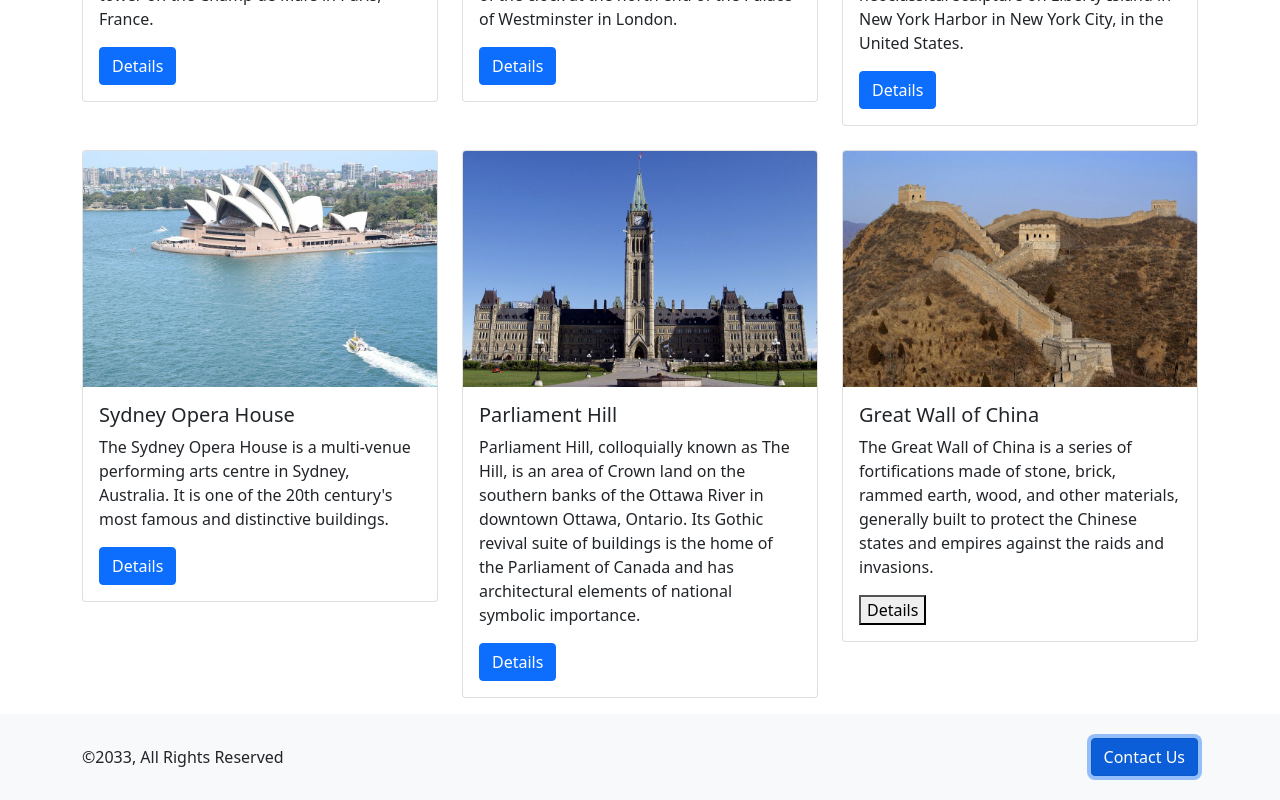
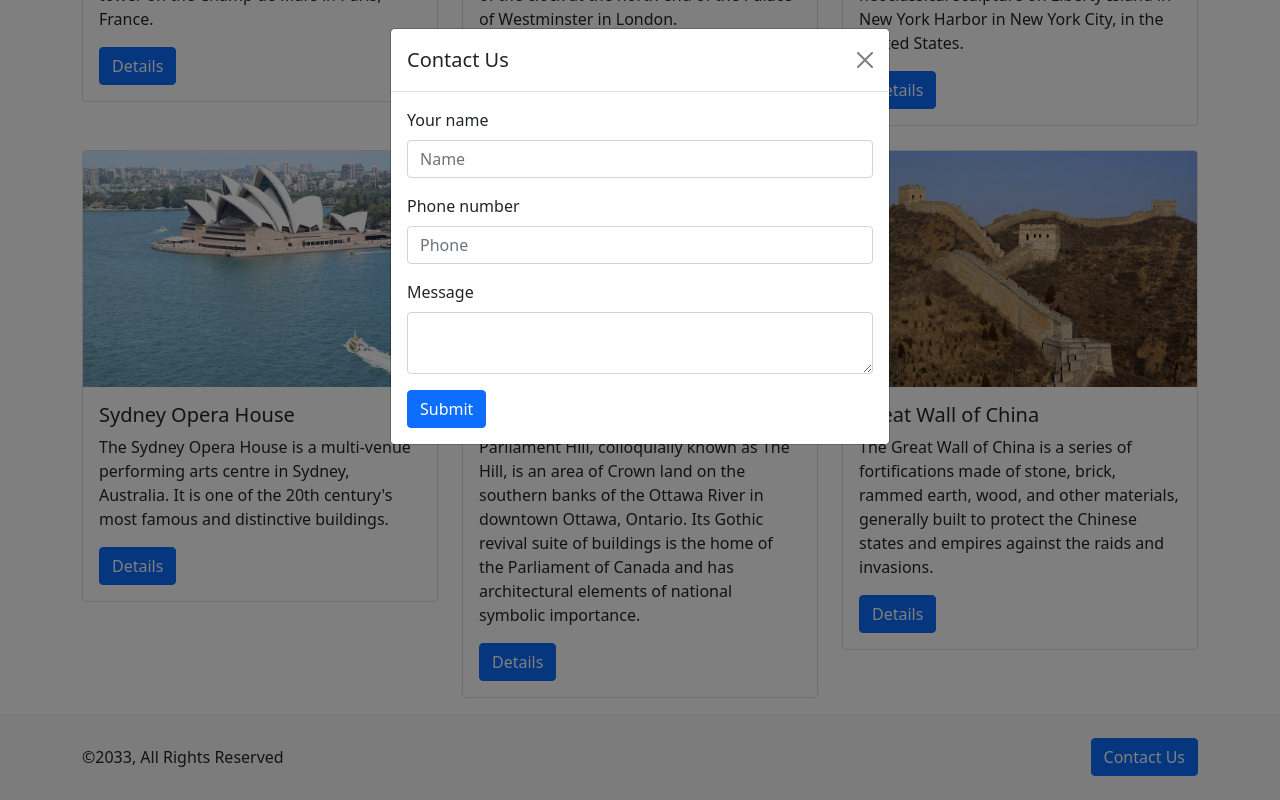
Before and after one commit to sfayson/travel-blog-site, a plain HTML site: page index.html in a window 1280 px wide. Both pictures are taken after a click on the button "Contact Us". Shown: the part 763-1563 px from the top of the page. Drawn offline with nearby package versions, Linux system fonts and the light colour scheme.

Commit message:
modal correction

```diff
--- a/index.html
+++ b/index.html
@@ -37,6 +37,9 @@
               </li>
               <li class="nav-item">
                 <a class="nav-link" aria-current="page" href="#">Contacts</a>
+              </li>
+              <li class="nav-item">
+                <a class="nav-link" aria-current="page" href="#">Admin Page</a>
               </li>
             </ul>
             <form class="d-flex">
@@ -242,7 +245,7 @@
                   generally built to protect the Chinese states and empires
                   against the raids and invasions.
                 </p>
-                <button  btn btn-primary">Details</button>
+                <button class="btn btn-primary">Details</button>
               </div>
             </div>
           </div>
@@ -250,28 +253,72 @@
       </div>
     </main>
     <footer class="navbar navbar-expand-lg navbar-light bg-light mt-3">
-<div class="container py-3">
-    <p class="copy mb-0">&copy;2033, All Rights Reserved</p>
-    <button type="button" class="btn btn-primary" data-bs-toggle="modal" data-bs-target="contact-us-modal">Contact Us</button>
-</div>
-    </footer>
-    <div class="modal fade" tabindex="-1" id="contact-us-modal">
+      <div class="container py-3">
+        <p class="copy mb-0">&copy;2033, All Rights Reserved</p>
+        <button
+          type="button"
+          class="btn btn-primary"
+          data-bs-toggle="modal"
+          data-bs-target="#contactusmodal"
+        >
+          Contact Us
+        </button>
+      </div>
+      <div
+        class="modal fade"
+        id="contactusmodal"
+        data-bs-backdrop="static"
+        data-bs-keyboard="false"
+        tabindex="-1"
+        aria-labelledby="contactusmodal"
+        aria-hidden="true"
+      >
+      <!-- modal correction -->
         <div class="modal-dialog">
           <div class="modal-content">
             <div class="modal-header">
-              <h5 class="modal-title" id="contact-us-modal">Modal title</h5>
-              <button type="button" class="btn-close" data-bs-dismiss="modal" aria-label="Close"></button>
+              <h5 class="modal-title" id="contactusmodal">Contact Us</h5>
+              <button
+                type="button"
+                class="btn-close"
+                data-bs-dismiss="modal"
+                aria-label="Close"
+              ></button>
             </div>
             <div class="modal-body">
-              <p>Modal body text goes here.</p>
-            </div>
-            <div class="modal-footer">
-              <button type="button" class="btn btn-secondary" data-bs-dismiss="modal">Close</button>
-              <button type="button" class="btn btn-primary">Save changes</button>
+              <form>
+                <div class="mb-3">
+                  <label for="name" class="form-label">Your name</label>
+                  <input
+                    type="text"
+                    class="form-control"
+                    id="name"
+                    placeholder="Name"
+                  />
+                </div>
+                <div class="mb-3">
+                  <label for="phone" class="form-label">Phone number</label>
+                  <input
+                    type="text"
+                    class="form-control"
+                    id="phone"
+                    placeholder="Phone"
+                  />
+                </div>
+                <div class="mb-3">
+                  <label for="message" class="form-label">Message</label>
+                  <textarea class="form-control" id="message"></textarea>
+                </div>
+                <button type="submit" class="btn btn-primary">Submit</button>
+              </form>
             </div>
           </div>
         </div>
       </div>
-      <script src="https://cdn.jsdelivr.net/npm/bootstrap@5.0.2/dist/js/bootstrap.bundle.min.js" crossorigin="anonymous"></script>
+    </footer>
+    <script
+      src="https://cdn.jsdelivr.net/npm/bootstrap@5.0.2/dist/js/bootstrap.bundle.min.js"
+      crossorigin="anonymous"
+    ></script>
   </body>
 </html>
```
